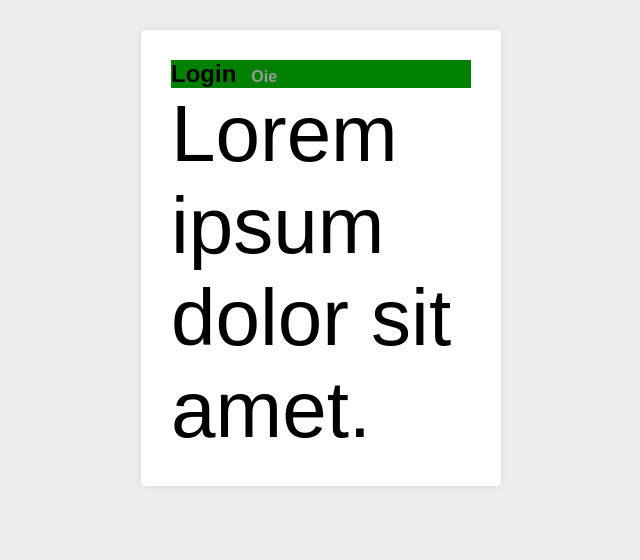
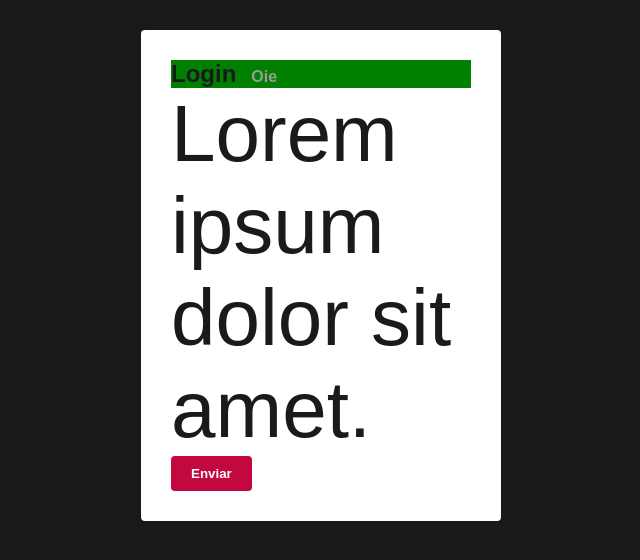
Before and after one commit to Dogolaa/Escola-React-Frontend, a React (Vite) app: page / in a window 1280 px wide. Shown: the top 560 px of the page, without its empty margins (319-959 px from the left). Built offline with nearby package versions, Linux system fonts and the light colour scheme.

Commit message:
Style: Colors

```diff
--- /dev/null
+++ b/src/config/colors.jsx
@@ -0,0 +1,7 @@
+export const primaryColor = '#C3073F';
+export const primaryDarkColor = '#1A1A1D';
+
+export const successColor = '#0197f6';
+export const infoColor = '#0197f6';
+export const errorColor = '#f2af29';
+export const warningColor = '#f2af29';
--- a/src/pages/Login/index.jsx
+++ b/src/pages/Login/index.jsx
@@ -11,6 +11,7 @@
         <small>Oie</small>
       </Title>
       <Paragrafo>Lorem ipsum dolor sit amet.</Paragrafo>
+      <button type="button">Enviar</button>
     </Container>
   );
 }
--- a/src/styles/GlobalStyles.jsx
+++ b/src/styles/GlobalStyles.jsx
@@ -1,4 +1,6 @@
 import styled, { createGlobalStyle } from 'styled-components';
+
+import { primaryColor, primaryDarkColor } from '../config/colors';
 
 export default createGlobalStyle`
 *{
@@ -6,10 +8,11 @@
     padding: 0;
     outline: none;
     box-sizing: border-box;
-
+}
     body{
         font-family: sans-serif;
-        background: #eee;
+        background: ${primaryDarkColor};
+        color: ${primaryDarkColor};
     }
 
     html, body, #root{
@@ -18,16 +21,22 @@
 
     button{
         cursor: pointer;
+        background: ${primaryColor};
+        border: none;
+        color: #fff;
+        padding: 10px 20px;
+        border-radius: 4px;
+        font-weight: 700;
     }
 
     a{
         text-decoration: none;
+        color: ${primaryColor};
     }
 
     ul {
         list-style: none;
-    }
-}`;
+    }`;
 
 export const Container = styled.section`
   max-width: 360px;
```
